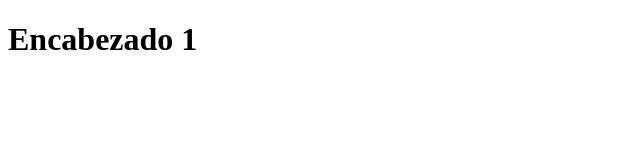
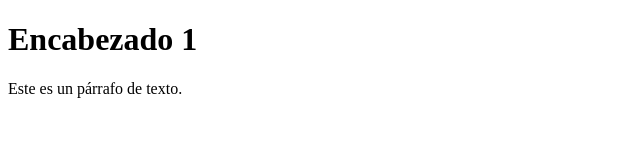
Before and after one commit to AnaMoonlight/new-repo, a plain HTML site: page index.html in a window 1280 px wide. Shown: the whole page, without its empty margins (0-640 px from the left). Drawn offline with Linux system fonts and the light colour scheme.

Commit message:
Add p tag

```diff
--- a/index.html
+++ b/index.html
@@ -7,5 +7,6 @@
   </head>
   <body>
     <h1>Encabezado 1</h1>
+    <p>Este es un párrafo de texto.</p>
   </body>
 </html>
```
